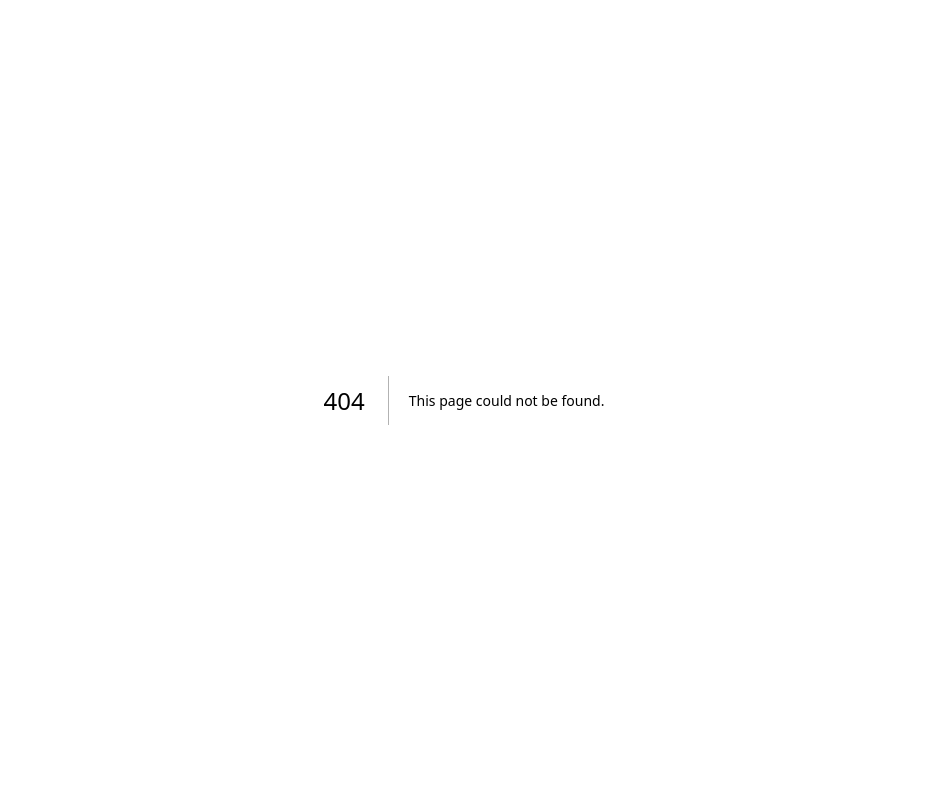
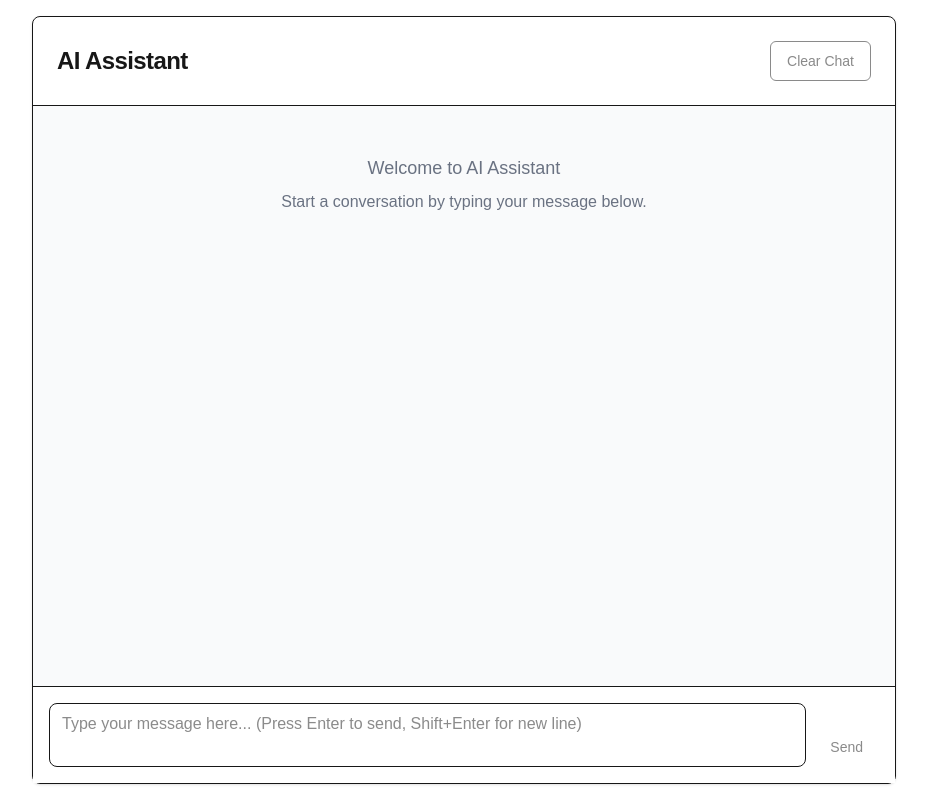
Before and after one commit to fatima-kz/nurseTutor, a Next.js app: page /aiAssistant in a window 1280 px wide. Before the commit this address had no page. Shown: the whole page, without its empty margins (176-1103 px from the left). Built offline with nearby package versions, Linux system fonts and the light colour scheme.

Commit message:
added assistant

```diff
--- /dev/null
+++ b/src/app/aiAssistant/page.tsx
@@ -0,0 +1,196 @@
+'use client';
+
+import { useState, useRef, useEffect } from 'react';
+import { Card, CardContent, CardHeader, CardTitle } from '@/components/ui/card';
+import { Button } from '@/components/ui/button';
+import LoadingSpinner from '@/components/LoadingSpinner';
+
+interface Message {
+  id: string;
+  type: 'user' | 'assistant';
+  content: string;
+  timestamp: Date;
+}
+
+export default function AIAssistantPage() {
+  const [messages, setMessages] = useState<Message[]>([]);
+  const [inputValue, setInputValue] = useState('');
+  const [isLoading, setIsLoading] = useState(false);
+  const messagesEndRef = useRef<HTMLDivElement>(null);
+  const textareaRef = useRef<HTMLTextAreaElement>(null);
+    const randomId = Math.floor(Math.random() * 1000000);
+
+  // Auto-scroll to bottom when new messages are added
+  useEffect(() => {
+    messagesEndRef.current?.scrollIntoView({ behavior: 'smooth' });
+  }, [messages]);
+
+  // Auto-resize textarea based on content
+  useEffect(() => {
+    if (textareaRef.current) {
+      textareaRef.current.style.height = 'auto';
+      textareaRef.current.style.height = `${textareaRef.current.scrollHeight}px`;
+    }
+  }, [inputValue]);
+
+  const sendMessage = async () => {
+    if (!inputValue.trim() || isLoading) return;
+
+    const userMessage: Message = {
+      id: Date.now().toString(),
+      type: 'user',
+      content: inputValue.trim(),
+      timestamp: new Date()
+    };
+
+    // Add user message to chat
+    setMessages(prev => [...prev, userMessage]);
+    setInputValue('');
+    setIsLoading(true);
+
+    try {
+      // Send to n8n webhook
+      const response = await fetch('https://fatimakz.app.n8n.cloud/webhook/f5601365-2f68-474b-9806-b0ac629e8377', {
+        method: 'POST',
+        headers: {
+          'Content-Type': 'application/json',
+        },
+        body: JSON.stringify({
+            sessionId: randomId,
+          prompt: userMessage.content,
+        })
+      });
+
+      if (!response.ok) {
+        throw new Error(`HTTP error! status: ${response.status}`);
+      }
+
+      const data = await response.json();
+
+      // Create assistant message from response
+      const assistantMessage: Message = {
+        id: (Date.now() + 1).toString(),
+        type: 'assistant',
+        content: data.response || data.output || 'I received your message but couldn\'t generate a response.',
+        timestamp: new Date()
+      };
+
+      setMessages(prev => [...prev, assistantMessage]);
+    } catch (error) {
+      console.error('Error sending message:', error);
+
+      // Add error message
+      const errorMessage: Message = {
+        id: (Date.now() + 1).toString(),
+        type: 'assistant',
+        content: 'Sorry, I encountered an error while processing your message. Please try again.',
+        timestamp: new Date()
+      };
+
+      setMessages(prev => [...prev, errorMessage]);
+    } finally {
+      setIsLoading(false);
+    }
+  };
+
+  const handleKeyPress = (e: React.KeyboardEvent) => {
+    if (e.key === 'Enter' && !e.shiftKey) {
+      e.preventDefault();
+      sendMessage();
+    }
+  };
+
+  const clearChat = () => {
+    setMessages([]);
+  };
+
+  return (
+    <div className="container mx-auto max-w-4xl p-4 h-screen flex flex-col">
+      <Card className="flex-1 flex flex-col">
+        <CardHeader className="border-b">
+          <div className="flex justify-between items-center">
+            <CardTitle className="text-2xl font-bold">AI Assistant</CardTitle>
+            <Button
+              variant="outline"
+              onClick={clearChat}
+              disabled={messages.length === 0}
+            >
+              Clear Chat
+            </Button>
+          </div>
+        </CardHeader>
+
+        <CardContent className="flex-1 flex flex-col p-0">
+          {/* Messages Area */}
+          <div className="flex-1 overflow-y-auto p-4 space-y-4 bg-gray-50">
+            {messages.length === 0 ? (
+              <div className="text-center text-gray-500 mt-8">
+                <h3 className="text-lg font-medium mb-2">Welcome to AI Assistant</h3>
+                <p>Start a conversation by typing your message below.</p>
+              </div>
+            ) : (
+              messages.map((message) => (
+                <div
+                  key={message.id}
+                  className={`flex ${message.type === 'user' ? 'justify-end' : 'justify-start'}`}
+                >
+                  <div
+                    className={`max-w-[80%] rounded-lg px-4 py-2 ${
+                      message.type === 'user'
+                        ? 'bg-blue-500 text-white'
+                        : 'bg-white border shadow-sm'
+                    }`}
+                  >
+                    <div className="whitespace-pre-wrap break-words">
+                      {message.content}
+                    </div>
+                    <div
+                      className={`text-xs mt-1 ${
+                        message.type === 'user' ? 'text-blue-100' : 'text-gray-500'
+                      }`}
+                    >
+                      {message.timestamp.toLocaleTimeString()}
+                    </div>
+                  </div>
+                </div>
+              ))
+            )}
+
+            {isLoading && (
+              <div className="flex justify-start">
+                <div className="bg-white border shadow-sm rounded-lg px-4 py-2 flex items-center space-x-2">
+                  <LoadingSpinner />
+                  <span className="text-gray-500">AI is thinking...</span>
+                </div>
+              </div>
+            )}
+
+            <div ref={messagesEndRef} />
+          </div>
+
+          {/* Input Area */}
+          <div className="border-t p-4 bg-white">
+            <div className="flex space-x-2">
+              <textarea
+                ref={textareaRef}
+                value={inputValue}
+                onChange={(e) => setInputValue(e.target.value)}
+                onKeyDown={handleKeyPress}
+                placeholder="Type your message here... (Press Enter to send, Shift+Enter for new line)"
+                className="flex-1 min-h-[50px] max-h-[150px] resize-none border rounded-lg px-3 py-2 focus:outline-none focus:ring-2 focus:ring-blue-500 focus:border-transparent"
+                disabled={isLoading}
+              />
+              <Button
+                onClick={sendMessage}
+                disabled={!inputValue.trim() || isLoading}
+                className="self-end"
+              >
+                {isLoading ? <LoadingSpinner /> : 'Send'}
+              </Button>
+            </div>
+          </div>
+        </CardContent>
+      </Card>
+    </div>
+  );
+}
--- a/src/components/Layout.tsx
+++ b/src/components/Layout.tsx
@@ -43,16 +43,13 @@ export default function Layout({ children, currentPageName }: LayoutProps) {
 
             <div className="flex items-center space-x-4">
               {/* AI Assistant Button - Always visible */}
-              <a
-                href="https://ai-assistant-for-us-nurses.zapier.app"
-                target="_blank"
-                rel="noopener noreferrer"
-                className="flex items-center gap-2 bg-gradient-to-r from-purple-600 to-indigo-600 text-white px-4 py-2 rounded-xl font-medium hover:shadow-lg transform hover:-translate-y-0.5 transition-all duration-200 group"
-              >
-                <Brain className="w-4 h-4" />
-                <span className="hidden sm:inline">AI Assistant</span>
-                <ExternalLink className="w-3 h-3 group-hover:translate-x-0.5 transition-transform duration-200" />
-              </a>
+              <Link
+                    href={createPageUrl("aiAssistant")}
+                    className="text-gray-700 hover:text-blue-600 font-medium transition-colors duration-200 hidden sm:inline"
+                  >
+                    AI Assistent
+              </Link>
+
 
               {user ? (
                 <>
--- a/src/lib/utils.ts
+++ b/src/lib/utils.ts
@@ -10,7 +10,8 @@ export function createPageUrl(pageName: string): string {
     Home: '/',
     Auth: '/auth',
     Dashboard: '/dashboard',
-    Test: '/test'
+    Test: '/test',
+    aiAssistant: '/aiAssistant',
   }
 
   return routes[pageName] || '/'
```
